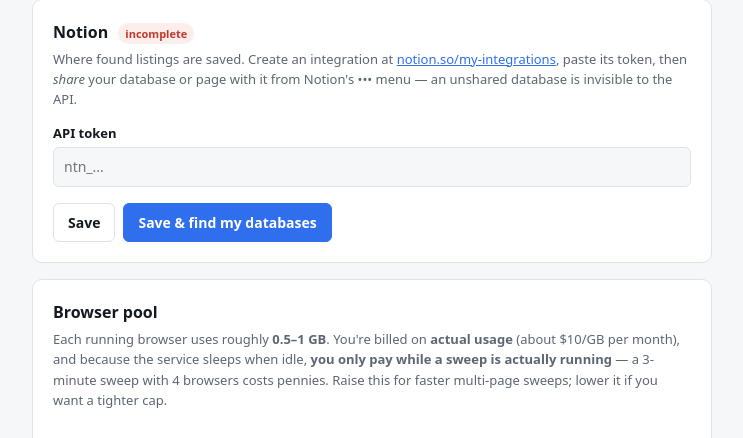
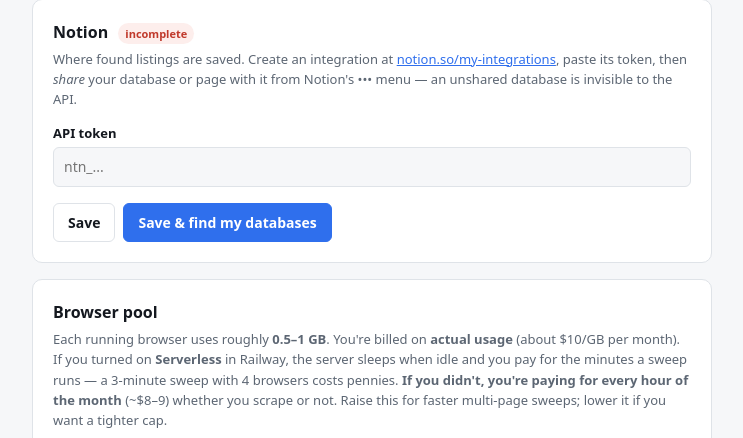
Before and after one commit to thisnick/cloak-biz-scraper, a FastAPI app: template app/templates/index.html in a window 1280 px wide. Shown: the part 926-1364 px from the top of the page, without its empty margins (268-1011 px from the left). Run offline with FastAPI, Linux system fonts and the light colour scheme; the template is opened without the code that fills it, so the values that code supplies are empty; parts of the project's set-up code (start-up, migrations or seed data) failed here and were passed over.

Commit message:
Stop promising a sleep the template cannot ship
Next to the box where someone chooses how many browsers to run, the page said
they only pay while a sweep is actually running, because the service sleeps
when idle. That is a fact about a switch we cannot set for them: a Railway
template cannot carry sleepApplication — none of the 2964 services across every
public template does — so the deploy leaves it off and nothing says so.

The number matters here because this is the paragraph read while deciding a
bill. Measured, idle after a sweep holds about 0.86 GB until the process dies,
since sleeping is what reclaims it: roughly $8-9 a month to scrape nothing.

So the promise is conditional now, and the condition is named along with the
price of skipping it. A test pins all three, because the sentence is only wrong
in a way the reader cannot detect.

Co-Authored-By: Claude Opus 4.8 (1M context) <noreply@anthropic.com>
Claude-Session: https://claude.ai/code/session_018wfUWCWAwq7XnYvEsFtHtH

```diff
--- a/app/templates/index.html
+++ b/app/templates/index.html
@@ -243,14 +243,20 @@
 {# ── Pool ─────────────────────────────────────────────────────────────────── #}
 <section>
   <h2>Browser pool</h2>
-  {# The guidance from the plan, verbatim in spirit: the ceiling here is cost,
-     not memory, and the honest framing is that it's cheap because it sleeps. #}
+  {# The ceiling here is cost, not memory. This used to say it's cheap "because
+     the service sleeps when idle" — stated as a property of the product. It is
+     a property of a switch the user has to find: a Railway template cannot carry
+     sleepApplication (0 of 2964 services across every public template), so the
+     deploy leaves it off and nothing says so. Measured: idle after a sweep holds
+     ~0.86 GB until the process dies, because sleeping is what reclaims it. #}
   <p class="hint">
     Each running browser uses roughly <strong>0.5–1 GB</strong>. You're billed on
-    <strong>actual usage</strong> (about $10/GB per month), and because the service
-    sleeps when idle, <strong>you only pay while a sweep is actually running</strong>
-    — a 3-minute sweep with 4 browsers costs pennies. Raise this for faster
-    multi-page sweeps; lower it if you want a tighter cap.
+    <strong>actual usage</strong> (about $10/GB per month). If you turned on
+    <strong>Serverless</strong> in Railway, the server sleeps when idle and you pay
+    for the minutes a sweep runs — a 3-minute sweep with 4 browsers costs pennies.
+    <strong>If you didn't, you're paying for every hour of the month</strong>
+    (~$8–9) whether you scrape or not. Raise this for faster multi-page sweeps;
+    lower it if you want a tighter cap.
   </p>
   {{ banner('pool') }}
   {% if pool_warning %}<div class="banner warn">{{ pool_warning }}</div>{% endif %}
```
Also changed, not shown: tests/test_ui.py (+16 -0 lines).
